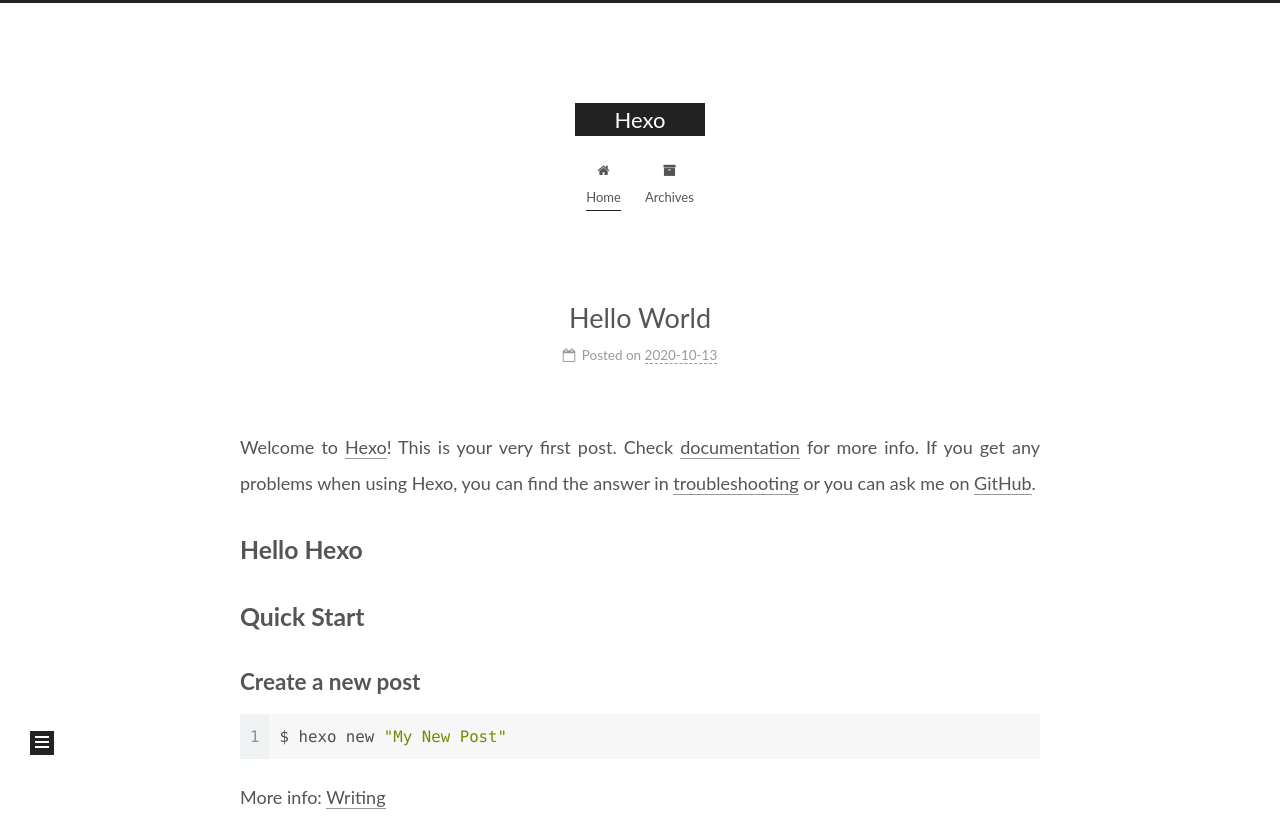
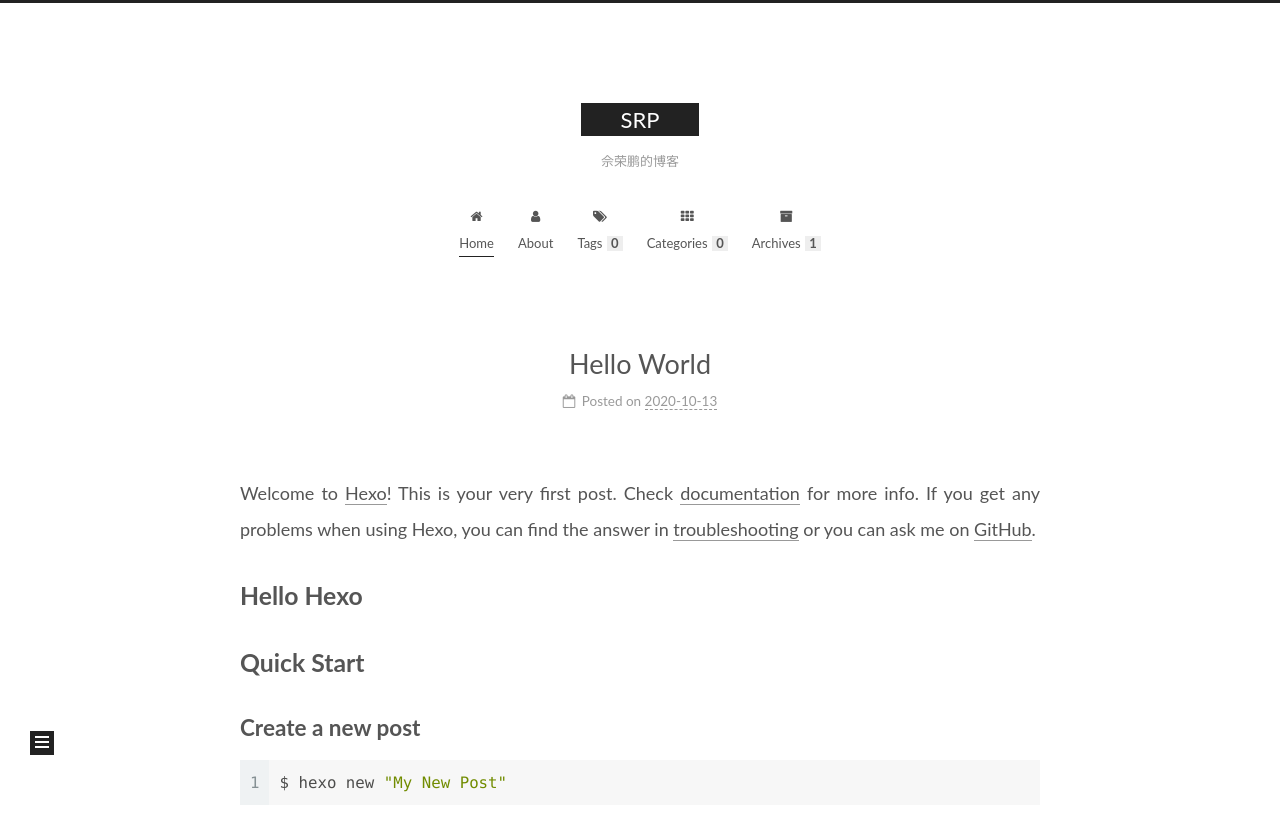
Before and after one commit to SRP05/SRP05.github.io, a plain HTML site: page index.html in a window 1280 px wide. Shown: the top 818 px of the page. Drawn offline with Linux system fonts and the light colour scheme; some packages are replaced by stand-ins of ours; a script that the page names is missing.

Commit message:
Site updated: 2020-10-14 13:08:56

```diff
--- a/index.html
+++ b/index.html
@@ -20,10 +20,12 @@
     var CONFIG = {"hostname":"srp05.github.io","root":"/","scheme":"Mist","version":"7.8.0","exturl":false,"sidebar":{"position":"left","display":"post","padding":18,"offset":12,"onmobile":false},"copycode":{"enable":false,"show_result":false,"style":null},"back2top":{"enable":true,"sidebar":false,"scrollpercent":false},"bookmark":{"enable":false,"color":"#222","save":"auto"},"fancybox":false,"mediumzoom":false,"lazyload":false,"pangu":false,"comments":{"style":"tabs","active":null,"storage":true,"lazyload":false,"nav":null},"algolia":{"hits":{"per_page":10},"labels":{"input_placeholder":"Search for Posts","hits_empty":"We didn't find any results for the search: ${query}","hits_stats":"${hits} results found in ${time} ms"}},"localsearch":{"enable":false,"trigger":"auto","top_n_per_article":1,"unescape":false,"preload":false},"motion":{"enable":true,"async":false,"transition":{"post_block":"fadeIn","post_header":"slideDownIn","post_body":"slideDownIn","coll_header":"slideLeftIn","sidebar":"slideUpIn"}}};
   </script>
 
-  <meta property="og:type" content="website">
-<meta property="og:title" content="Hexo">
+  <meta name="description" content="never give up">
+<meta property="og:type" content="website">
+<meta property="og:title" content="SRP">
 <meta property="og:url" content="https://srp05.github.io/index.html">
-<meta property="og:site_name" content="Hexo">
+<meta property="og:site_name" content="SRP">
+<meta property="og:description" content="never give up">
 <meta property="og:locale" content="en_US">
 <meta property="article:author" content="SRP05">
 <meta name="twitter:card" content="summary">
@@ -41,7 +43,7 @@
   };
 </script>
 
-  <title>Hexo</title>
+  <title>SRP</title>
 
 
 
@@ -92,9 +94,10 @@
 
     <a href="/" class="brand" rel="start">
       <span class="logo-line-before"><i></i></span>
-      <h1 class="site-title">Hexo</h1>
+      <h1 class="site-title">SRP</h1>
       <span class="logo-line-after"><i></i></span>
     </a>
+      <p class="site-subtitle" itemprop="description">佘荣鹏的博客</p>
   </div>
 
   <div class="site-nav-right">
@@ -113,9 +116,24 @@
     <a href="/" rel="section"><i class="fa fa-fw fa-home"></i>Home</a>
 
   </li>
+        <li class="menu-item menu-item-about">
+
+    <a href="/about/" rel="section"><i class="fa fa-fw fa-user"></i>About</a>
+
+  </li>
+        <li class="menu-item menu-item-tags">
+
+    <a href="/tags/" rel="section"><i class="fa fa-fw fa-tags"></i>Tags<span class="badge">0</span></a>
+
+  </li>
+        <li class="menu-item menu-item-categories">
+
+    <a href="/categories/" rel="section"><i class="fa fa-fw fa-th"></i>Categories<span class="badge">0</span></a>
+
+  </li>
         <li class="menu-item menu-item-archives">
 
-    <a href="/archives/" rel="section"><i class="fa fa-fw fa-archive"></i>Archives</a>
+    <a href="/archives/" rel="section"><i class="fa fa-fw fa-archive"></i>Archives<span class="badge">1</span></a>
 
   </li>
   </ul>
@@ -150,11 +168,11 @@
     <span hidden itemprop="author" itemscope itemtype="http://schema.org/Person">
       <meta itemprop="image" content="/images/avatar.gif">
       <meta itemprop="name" content="SRP05">
-      <meta itemprop="description" content="">
+      <meta itemprop="description" content="never give up">
     </span>
 
     <span hidden itemprop="publisher" itemscope itemtype="http://schema.org/Organization">
-      <meta itemprop="name" content="Hexo">
+      <meta itemprop="name" content="SRP">
     </span>
       <header class="post-header">
         <h2 class="post-title" itemprop="name headline">
@@ -271,7 +289,7 @@
       <div class="site-overview-wrap sidebar-panel">
         <div class="site-author motion-element" itemprop="author" itemscope itemtype="http://schema.org/Person">
   <p class="site-author-name" itemprop="name">SRP05</p>
-  <div class="site-description" itemprop="description"></div>
+  <div class="site-description" itemprop="description">never give up</div>
 </div>
 <div class="site-state-wrap motion-element">
   <nav class="site-state">
@@ -316,6 +334,10 @@
   </div>
 
 
+
+<div class="busuanzi-count">
+  <script async src="https://busuanzi.ibruce.info/busuanzi/2.3/busuanzi.pure.mini.js"></script>
+</div>
 
 
 
```
Also changed, not shown: 2020/10/13/hello-world/index.html (+34 -7 lines), archives/2020/10/index.html (+29 -7 lines), archives/2020/index.html (+29 -7 lines), archives/index.html (+29 -7 lines).
